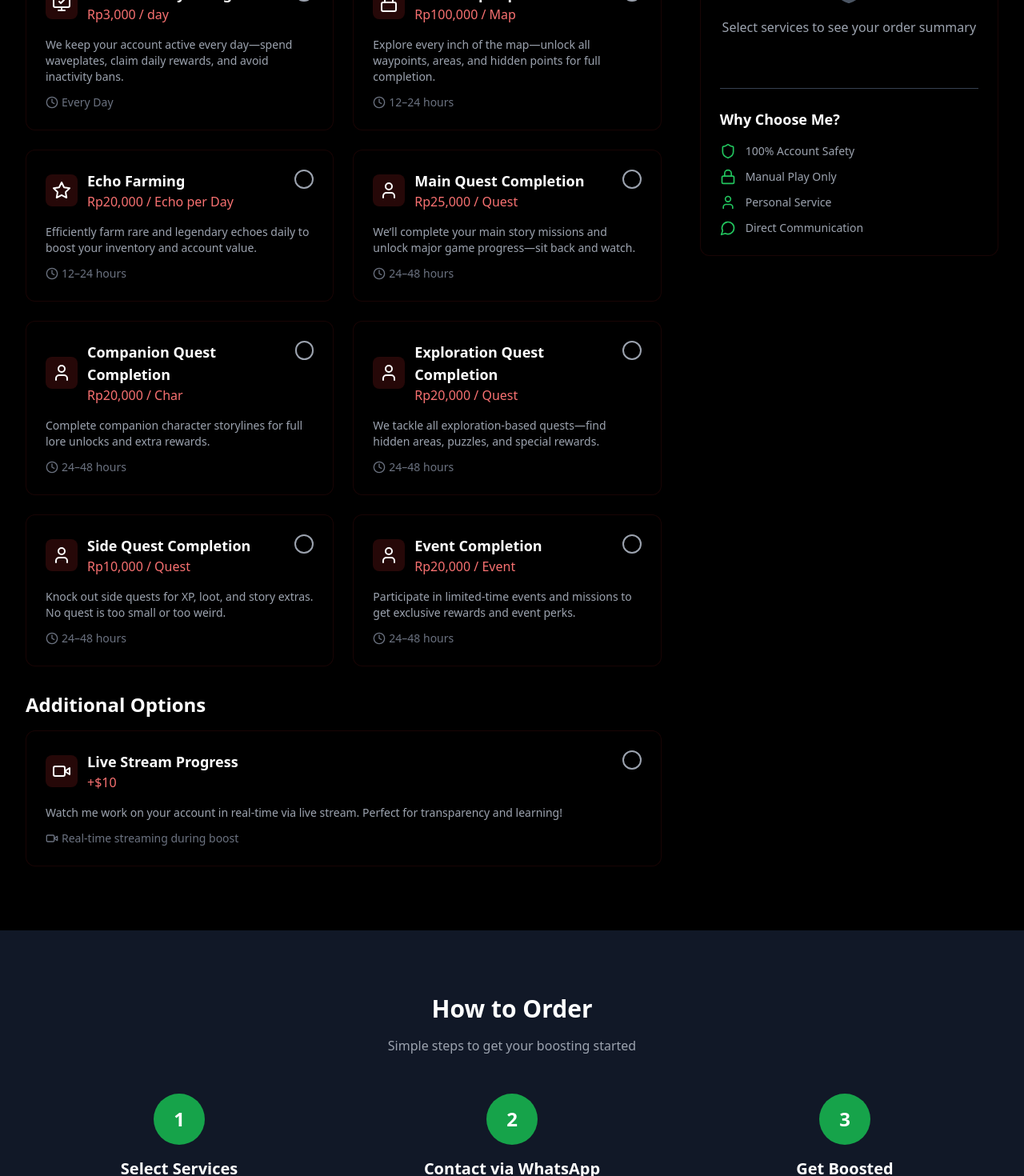
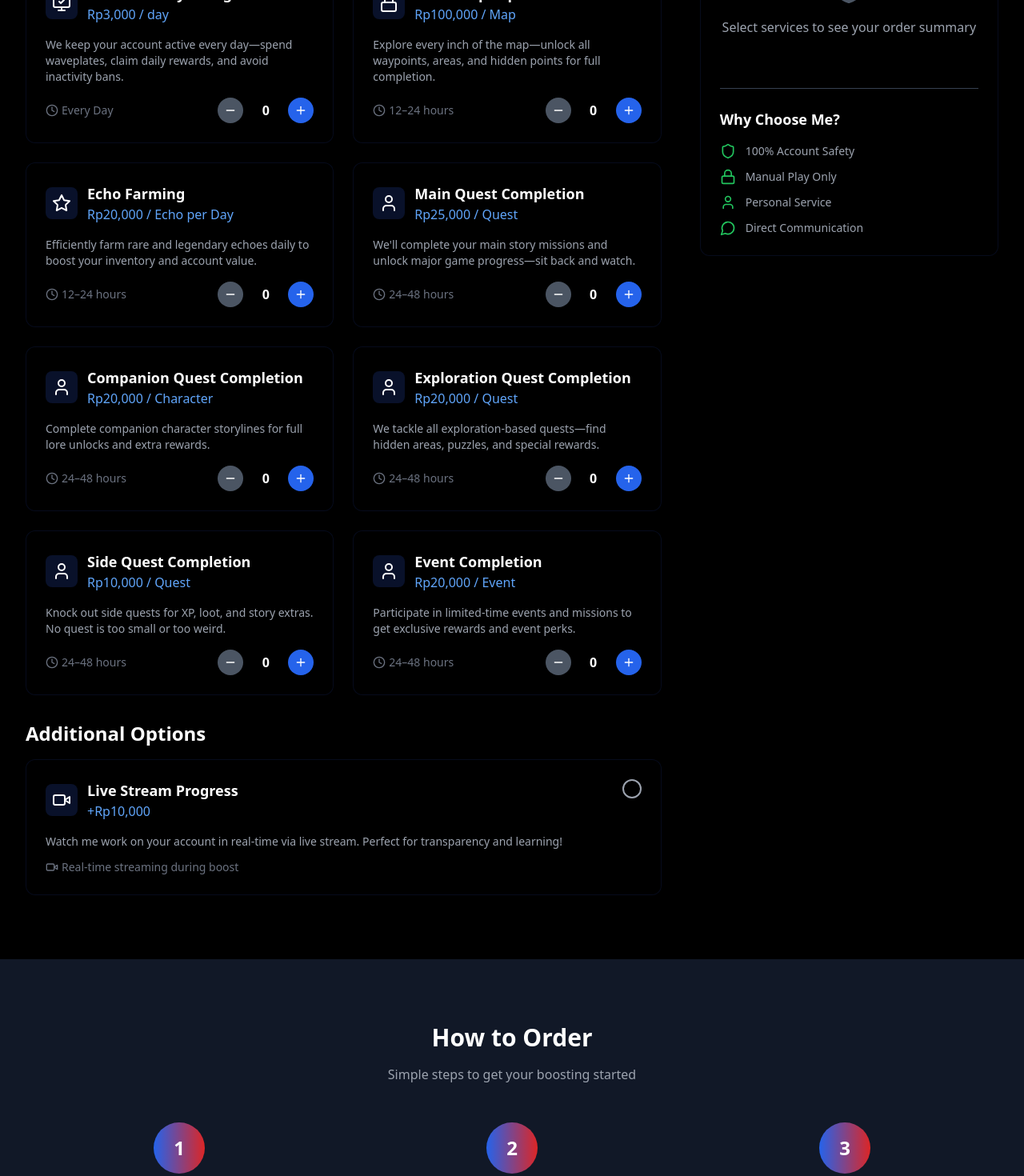
Before and after one commit to SoramiKS/Jokimil-Remasterd, a React (Vite) app in the folder project/: page /order in a window 1280 px wide. Shown: the part 560-2030 px from the top of the page at 80% size. Built offline with nearby package versions, Linux system fonts and the light colour scheme.

Commit message:
Updated Order.tsx

```diff
--- a/project/src/pages/Order.tsx
+++ b/project/src/pages/Order.tsx
@@ -1,22 +1,24 @@
 import React, { useState } from 'react';
-import { Shield, Zap, Clock, Star, Lock, User, MessageCircle, Video, MonitorCheck } from 'lucide-react';
+import { Shield, Zap, Clock, Star, Lock, User, MessageCircle, Video, MonitorCheck, Plus, Minus } from 'lucide-react';
+
+interface ServiceQuantity {
+  [key: string]: number;
+}
 
 const Order = () => {
-  const [selectedServices, setSelectedServices] = useState<string[]>([]);
+  const [serviceQuantities, setServiceQuantities] = useState<ServiceQuantity>({});
   const [liveStream, setLiveStream] = useState(false);
   const [username, setUsername] = useState('');
   const [uid, setUid] = useState('');
   const [errorMessage, setErrorMessage] = useState('');
-
-
-
 
   const services = [
     {
       id: 'babysitting',
       name: 'Account Babysitting',
       description: 'We keep your account active every day—spend waveplates, claim daily rewards, and avoid inactivity bans.',
-    price: 'Rp3,000 / day',
+      price: 'Rp3,000',
+      unit: 'day',
       duration: 'Every Day',
       icon: <MonitorCheck className="h-6 w-6" />
     },
@@ -24,7 +26,8 @@ const Order = () => {
       id: '100-map',
       name: '100% Map Exploration',
       description: 'Explore every inch of the map—unlock all waypoints, areas, and hidden points for full completion.',
-    price: 'Rp100,000 / Map',
+      price: 'Rp100,000',
+      unit: 'Map',
       duration: '12–24 hours',
       icon: <Lock className="h-6 w-6" />
     },
@@ -32,15 +35,17 @@ const Order = () => {
       id: 'echo-farming',
       name: 'Echo Farming',
       description: 'Efficiently farm rare and legendary echoes daily to boost your inventory and account value.',
-    price: 'Rp20,000 / Echo per Day',
+      price: 'Rp20,000',
+      unit: 'Echo per Day',
       duration: '12–24 hours',
       icon: <Star className="h-6 w-6" />
     },
     {
       id: 'main-quest',
       name: 'Main Quest Completion',
-    description: 'We’ll complete your main story missions and unlock major game progress—sit back and watch.',
-    price: 'Rp25,000 / Quest',
+      description: 'We\'ll complete your main story missions and unlock major game progress—sit back and watch.',
+      price: 'Rp25,000',
+      unit: 'Quest',
       duration: '24–48 hours',
       icon: <User className="h-6 w-6" />
     },
@@ -48,7 +53,8 @@ const Order = () => {
       id: 'companion-quest',
       name: 'Companion Quest Completion',
       description: 'Complete companion character storylines for full lore unlocks and extra rewards.',
-    price: 'Rp20,000 / Char',
+      price: 'Rp20,000',
+      unit: 'Character',
       duration: '24–48 hours',
       icon: <User className="h-6 w-6" />
     },
@@ -56,7 +62,8 @@ const Order = () => {
       id: 'exploration-quest',
       name: 'Exploration Quest Completion',
       description: 'We tackle all exploration-based quests—find hidden areas, puzzles, and special rewards.',
-    price: 'Rp20,000 / Quest',
+      price: 'Rp20,000',
+      unit: 'Quest',
       duration: '24–48 hours',
       icon: <User className="h-6 w-6" />
     },
@@ -64,7 +71,8 @@ const Order = () => {
       id: 'side-quest',
       name: 'Side Quest Completion',
       description: 'Knock out side quests for XP, loot, and story extras. No quest is too small or too weird.',
-    price: 'Rp10,000 / Quest',
+      price: 'Rp10,000',
+      unit: 'Quest',
       duration: '24–48 hours',
       icon: <User className="h-6 w-6" />
     },
@@ -72,50 +80,59 @@ const Order = () => {
       id: 'event',
       name: 'Event Completion',
       description: 'Participate in limited-time events and missions to get exclusive rewards and event perks.',
-    price: 'Rp20,000 / Event',
+      price: 'Rp20,000',
+      unit: 'Event',
       duration: '24–48 hours',
       icon: <User className="h-6 w-6" />
     },
   ];
 
+  const updateQuantity = (serviceId: string, change: number) => {
+    setServiceQuantities(prev => {
+      const currentQuantity = prev[serviceId] || 0;
+      const newQuantity = Math.max(0, currentQuantity + change);
 
-  const handleServiceToggle = (serviceId: string) => {
-    setSelectedServices(prev =>
-      prev.includes(serviceId)
-        ? prev.filter(id => id !== serviceId)
-        : [...prev, serviceId]
-    );
+      if (newQuantity === 0) {
+        const { [serviceId]: removed, ...rest } = prev;
+        return rest;
+      }
+
+      return {
+        ...prev,
+        [serviceId]: newQuantity
+      };
+    });
   };
 
   const calculateTotal = () => {
     let total = 0;
 
-  selectedServices.forEach(serviceId => {
+    Object.entries(serviceQuantities).forEach(([serviceId, quantity]) => {
       const service = services.find(s => s.id === serviceId);
-    if (service) {
-      // Ambil angka dari awal string dan buang yang bukan digit
+      if (service && quantity > 0) {
         const match = service.price.match(/[\d.,]+/);
         if (match) {
-        const cleaned = match[0].replace(/[.,]/g, ''); // Misal "20,000" => "20000"
-        total += parseInt(cleaned, 10);
+          const cleaned = match[0].replace(/[.,]/g, '');
+          total += parseInt(cleaned, 10) * quantity;
         }
       }
     });
 
-  // Tambahin biaya live stream kalau ada
     if (liveStream) {
-    total += 10000; // Rp10,000, bukan cuma 10 ygy 😭
+      total += 10000;
     }
 
     return total;
   };
 
-
   const generateWhatsAppMessage = () => {
-    const selectedServiceNames = selectedServices.map(serviceId => {
+    const selectedServiceDetails = Object.entries(serviceQuantities)
+      .filter(([_, quantity]) => quantity > 0)
+      .map(([serviceId, quantity]) => {
         const service = services.find(s => s.id === serviceId);
-      return service ? `• ${service.name} (${service.price})` : '';
-    }).filter(Boolean);
+        return service ? `• ${service.name} x${quantity} (${service.price} per ${service.unit})` : '';
+      })
+      .filter(Boolean);
 
     const message = `Hi! I'd like to place an order for Wuthering Waves boosting:
 
@@ -123,40 +140,42 @@ const calculateTotal = () => {
 *UID:* ${uid}
 
 *Selected Services:*
-${selectedServiceNames.join('\n')}
+${selectedServiceDetails.join('\n')}
 
-${liveStream ? '*Live Stream:* Yes (+$10)\n' : ''}
-*Total Cost:* $${calculateTotal()}
+${liveStream ? '*Live Stream:* Yes (+Rp10,000)\n' : ''}
+*Total Cost:* Rp${calculateTotal().toLocaleString()}
 
 Please let me know the next steps to proceed with my order. Thank you!`;
 
     return encodeURIComponent(message);
   };
 
-
   const handleWhatsAppOrder = () => {
     if (!username || !uid) {
       setErrorMessage('Please fill in your username and UID before placing the order.');
       return;
     }
-    if (selectedServices.length === 0) {
-      alert('Please select at least one service before placing your order.');
+    if (Object.keys(serviceQuantities).length === 0) {
+      setErrorMessage('Please select at least one service before placing your order.');
       return;
     }
 
+    setErrorMessage('');
     const message = generateWhatsAppMessage();
     const whatsappUrl = `https://wa.me/0895401658335?text=${message}`;
     window.open(whatsappUrl, '_blank');
   };
 
+  const hasSelectedServices = Object.keys(serviceQuantities).length > 0;
+
   return (
     <div className="pt-16">
       {/* Header */}
-      <section className="py-12 bg-gradient-to-br from-black via-red-950/10 to-black">
+      <section className="py-12 bg-gradient-to-br from-black via-dark-blue-950/20 to-black">
         <div className="max-w-7xl mx-auto px-4 sm:px-6 lg:px-8">
           <div className="text-center">
             <h1 className="text-5xl md:text-6xl font-bold text-white mb-4">
-              Place Your <span className="text-red-500">Order</span>
+              Place Your <span className="bg-gradient-to-r from-dark-blue-500 to-dark-red-500 bg-clip-text text-transparent">Order</span>
             </h1>
             <p className="text-xl text-gray-400 max-w-3xl mx-auto">
               Select your desired services and contact me directly on WhatsApp.
@@ -172,71 +191,97 @@ Please let me know the next steps to proceed with my order. Thank you!`;
           <div className="lg:col-span-2">
             <div className="mb-8">
               <h2 className="text-3xl font-bold text-white mb-4">Select Services</h2>
-              <p className="text-gray-400">Choose the boosting services you need</p>
+              <p className="text-gray-400">Choose the boosting services you need and specify quantities</p>
             </div>
 
             <div className="grid md:grid-cols-2 gap-6 mb-8">
-              {services.map((service) => (
+              {services.map((service) => {
+                const quantity = serviceQuantities[service.id] || 0;
+                const isSelected = quantity > 0;
+
+                return (
                   <div
                     key={service.id}
-                  className={`border rounded-xl p-6 cursor-pointer transition-all duration-300 ${selectedServices.includes(service.id)
-                    ? 'border-red-500 bg-red-900/20'
-                    : 'border-red-900/20 bg-black/50 hover:border-red-500/40'
+                    className={`border rounded-xl p-6 transition-all duration-300 ${
+                      isSelected
+                        ? 'border-dark-blue-500 bg-dark-blue-900/20'
+                        : 'border-dark-blue-900/20 bg-black/50 hover:border-dark-blue-500/40'
                     }`}
-                  onClick={() => handleServiceToggle(service.id)}
                   >
                     <div className="flex items-start justify-between mb-4">
                       <div className="flex items-center space-x-3">
-                      <div className={`p-2 rounded-lg ${selectedServices.includes(service.id) ? 'bg-red-500' : 'bg-red-900/30'
+                        <div className={`p-2 rounded-lg ${
+                          isSelected ? 'bg-dark-blue-500' : 'bg-dark-blue-900/30'
                         }`}>
                           {service.icon}
                         </div>
                         <div>
                           <h3 className="text-lg font-semibold text-white">{service.name}</h3>
-                        <p className="text-red-400 font-medium">{service.price}</p>
+                          <p className="text-dark-blue-400 font-medium">{service.price} / {service.unit}</p>
                         </div>
                       </div>
-                    <div className={`w-6 h-6 rounded-full border-2 ${selectedServices.includes(service.id)
-                      ? 'border-red-500 bg-red-500'
-                      : 'border-gray-400'
-                      }`}>
-                      {selectedServices.includes(service.id) && (
-                        <div className="w-2 h-2 bg-white rounded-full mx-auto mt-1"></div>
-                      )}
                     </div>
-                  </div>
-                  <p className="text-gray-400 text-sm mb-3">{service.description}</p>
+
+                    <p className="text-gray-400 text-sm mb-4">{service.description}</p>
+
+                    <div className="flex items-center justify-between">
                       <div className="flex items-center text-gray-500 text-sm">
                         <Clock className="h-4 w-4 mr-1" />
                         <span>{service.duration}</span>
                       </div>
+
+                      <div className="flex items-center space-x-3">
+                        <button
+                          onClick={() => updateQuantity(service.id, -1)}
+                          disabled={quantity === 0}
+                          className="w-8 h-8 rounded-full bg-dark-red-600 hover:bg-dark-red-700 disabled:bg-gray-600 disabled:cursor-not-allowed flex items-center justify-center transition-colors"
+                        >
+                          <Minus className="h-4 w-4 text-white" />
+                        </button>
+
+                        <span className="text-white font-semibold min-w-[2rem] text-center">
+                          {quantity}
+                        </span>
+
+                        <button
+                          onClick={() => updateQuantity(service.id, 1)}
+                          className="w-8 h-8 rounded-full bg-dark-blue-600 hover:bg-dark-blue-700 flex items-center justify-center transition-colors"
+                        >
+                          <Plus className="h-4 w-4 text-white" />
+                        </button>
                       </div>
-              ))}
+                    </div>
+                  </div>
+                );
+              })}
             </div>
 
             {/* Live Stream Option */}
             <div className="mb-8">
               <h3 className="text-2xl font-bold text-white mb-4">Additional Options</h3>
               <div
-                className={`border rounded-xl p-6 cursor-pointer transition-all duration-300 ${liveStream
-                  ? 'border-red-500 bg-red-900/20'
-                  : 'border-red-900/20 bg-black/50 hover:border-red-500/40'
+                className={`border rounded-xl p-6 cursor-pointer transition-all duration-300 ${
+                  liveStream
+                    ? 'border-dark-blue-500 bg-dark-blue-900/20'
+                    : 'border-dark-blue-900/20 bg-black/50 hover:border-dark-blue-500/40'
                 }`}
                 onClick={() => setLiveStream(!liveStream)}
               >
                 <div className="flex items-start justify-between mb-4">
                   <div className="flex items-center space-x-3">
-                    <div className={`p-2 rounded-lg ${liveStream ? 'bg-red-500' : 'bg-red-900/30'
+                    <div className={`p-2 rounded-lg ${
+                      liveStream ? 'bg-dark-blue-500' : 'bg-dark-blue-900/30'
                     }`}>
                       <Video className="h-6 w-6" />
                     </div>
                     <div>
                       <h3 className="text-lg font-semibold text-white">Live Stream Progress</h3>
-                      <p className="text-red-400 font-medium">+$10</p>
+                      <p className="text-dark-blue-400 font-medium">+Rp10,000</p>
                     </div>
                   </div>
-                  <div className={`w-6 h-6 rounded-full border-2 ${liveStream
-                    ? 'border-red-500 bg-red-500'
+                  <div className={`w-6 h-6 rounded-full border-2 ${
+                    liveStream
+                      ? 'border-dark-blue-500 bg-dark-blue-500'
                       : 'border-gray-400'
                   }`}>
                     {liveStream && (
@@ -258,27 +303,37 @@ Please let me know the next steps to proceed with my order. Thank you!`;
           {/* Order Summary */}
           <div className="lg:col-span-1">
             <div className="sticky top-24">
-              <div className="bg-black/50 border border-red-900/20 rounded-xl p-6">
+              <div className="bg-black/50 border border-dark-blue-900/20 rounded-xl p-6">
                 <h3 className="text-2xl font-bold text-white mb-6">Order Summary</h3>
 
-                {selectedServices.length === 0 && !liveStream ? (
+                {!hasSelectedServices && !liveStream ? (
                   <div className="text-center py-8">
                     <Shield className="h-12 w-12 text-gray-600 mx-auto mb-4" />
                     <p className="text-gray-400">Select services to see your order summary</p>
                   </div>
                 ) : (
                   <div className="space-y-4">
-                    {selectedServices.map(serviceId => {
+                    {Object.entries(serviceQuantities)
+                      .filter(([_, quantity]) => quantity > 0)
+                      .map(([serviceId, quantity]) => {
                         const service = services.find(s => s.id === serviceId);
-                      return service ? (
+                        if (!service) return null;
+
+                        const match = service.price.match(/[\d.,]+/);
+                        const unitPrice = match ? parseInt(match[0].replace(/[.,]/g, ''), 10) : 0;
+                        const totalPrice = unitPrice * quantity;
+
+                        return (
                           <div key={serviceId} className="flex justify-between items-start py-2 border-b border-gray-700">
                             <div>
                               <p className="text-white font-medium">{service.name}</p>
-                            <p className="text-gray-400 text-sm">{service.duration}</p>
+                              <p className="text-gray-400 text-sm">
+                                {quantity} × {service.price} per {service.unit}
+                              </p>
                             </div>
-                          <p className="text-red-400 font-medium">{service.price}</p>
+                            <p className="text-dark-blue-400 font-medium">Rp{totalPrice.toLocaleString()}</p>
                           </div>
-                      ) : null;
+                        );
                       })}
 
                     {liveStream && (
@@ -287,14 +342,16 @@ Please let me know the next steps to proceed with my order. Thank you!`;
                           <p className="text-white font-medium">Live Stream Progress</p>
                           <p className="text-gray-400 text-sm">Real-time streaming</p>
                         </div>
-                        <p className="text-red-400 font-medium">+$10</p>
+                        <p className="text-dark-blue-400 font-medium">+Rp10,000</p>
                       </div>
                     )}
 
                     <div className="pt-4 border-t border-gray-700">
                       <div className="flex justify-between items-center">
                         <p className="text-xl font-bold text-white">Total:</p>
-                        <p className="text-2xl font-bold text-red-500">Rp{calculateTotal()}</p>
+                        <p className="text-2xl font-bold bg-gradient-to-r from-dark-blue-500 to-dark-red-500 bg-clip-text text-transparent">
+                          Rp{calculateTotal().toLocaleString()}
+                        </p>
                       </div>
                     </div>
 
@@ -304,24 +361,22 @@ Please let me know the next steps to proceed with my order. Thank you!`;
                         placeholder="Enter your Username"
                         value={username}
                         onChange={(e) => setUsername(e.target.value)}
-                        className="w-full px-4 py-2 bg-black border border-red-900/40 text-white rounded-md placeholder-gray-500 focus:outline-none focus:ring-2 focus:ring-red-500"
+                        className="w-full px-4 py-2 bg-black border border-dark-blue-900/40 text-white rounded-md placeholder-gray-500 focus:outline-none focus:ring-2 focus:ring-dark-blue-500"
                       />
                       <input
                         type="text"
                         placeholder="Enter your UID"
                         value={uid}
                         onChange={(e) => setUid(e.target.value)}
-                        className="w-full px-4 py-2 bg-black border border-red-900/40 text-white rounded-md placeholder-gray-500 focus:outline-none focus:ring-2 focus:ring-red-500"
+                        className="w-full px-4 py-2 bg-black border border-dark-blue-900/40 text-white rounded-md placeholder-gray-500 focus:outline-none focus:ring-2 focus:ring-dark-blue-500"
                       />
 
                       {errorMessage && (
-                        <div className="text-red-500 text-sm font-medium">
+                        <div className="text-dark-red-500 text-sm font-medium">
                           {errorMessage}
                         </div>
                       )}
                     </div>
-
-
 
                     <button
                       onClick={handleWhatsAppOrder}
@@ -371,21 +426,21 @@ Please let me know the next steps to proceed with my order. Thank you!`;
 
           <div className="grid md:grid-cols-3 gap-8 mb-12">
             <div className="text-center">
-              <div className="w-16 h-16 bg-green-600 rounded-full flex items-center justify-center text-2xl font-bold text-white mx-auto mb-4">
+              <div className="w-16 h-16 bg-gradient-to-r from-dark-blue-600 to-dark-red-600 rounded-full flex items-center justify-center text-2xl font-bold text-white mx-auto mb-4">
                 1
               </div>
               <h3 className="text-xl font-semibold text-white mb-2">Select Services</h3>
-              <p className="text-gray-400">Choose your desired boosting services and options above</p>
+              <p className="text-gray-400">Choose your desired boosting services and specify quantities above</p>
             </div>
             <div className="text-center">
-              <div className="w-16 h-16 bg-green-600 rounded-full flex items-center justify-center text-2xl font-bold text-white mx-auto mb-4">
+              <div className="w-16 h-16 bg-gradient-to-r from-dark-blue-600 to-dark-red-600 rounded-full flex items-center justify-center text-2xl font-bold text-white mx-auto mb-4">
                 2
               </div>
               <h3 className="text-xl font-semibold text-white mb-2">Contact via WhatsApp</h3>
               <p className="text-gray-400">Click the WhatsApp button to send me your order details</p>
             </div>
             <div className="text-center">
-              <div className="w-16 h-16 bg-green-600 rounded-full flex items-center justify-center text-2xl font-bold text-white mx-auto mb-4">
+              <div className="w-16 h-16 bg-gradient-to-r from-dark-blue-600 to-dark-red-600 rounded-full flex items-center justify-center text-2xl font-bold text-white mx-auto mb-4">
                 3
               </div>
               <h3 className="text-xl font-semibold text-white mb-2">Get Boosted</h3>
@@ -393,7 +448,7 @@ Please let me know the next steps to proceed with my order. Thank you!`;
             </div>
           </div>
 
-          <div className="bg-black/50 border border-red-900/20 rounded-xl p-8 text-center">
+          <div className="bg-black/50 border border-dark-blue-900/20 rounded-xl p-8 text-center">
             <MessageCircle className="h-12 w-12 text-green-500 mx-auto mb-4" />
             <h3 className="text-2xl font-bold text-white mb-4">Direct Communication</h3>
             <p className="text-gray-400 mb-6">
@@ -429,22 +484,22 @@ Please let me know the next steps to proceed with my order. Thank you!`;
             {[
               {
                 q: "How long does the boosting process take?",
-                a: "Most orders are completed within 24-48 hours. Priority orders are finished 50% faster. I'll give you a more specific timeline when we discuss your order."
+                a: "Most orders are completed within 24-48 hours. Multiple quantities may take longer depending on the service type. I'll give you a more specific timeline when we discuss your order."
               },
               {
                 q: "Is my account safe during the boosting process?",
                 a: "Absolutely. I use only manual gameplay methods and never use cheats or bots. Your account security is my top priority, and I've never had an account compromised."
               },
               {
-                q: "What's the live stream option?",
-                a: "For an extra $10, I can stream the boosting process live so you can watch me work on your account in real-time. It's great for transparency and learning!"
+                q: "Can I order multiple quantities of the same service?",
+                a: "Yes! You can specify exactly how many of each service you need. For example, if you want account babysitting for 5 days, just set the quantity to 5."
               },
               {
                 q: "How do I pay for the service?",
                 a: "We'll discuss payment methods when you contact me on WhatsApp. I accept various secure payment options and we'll arrange what works best for you."
               }
             ].map((faq, index) => (
-              <div key={index} className="bg-gray-900/50 border border-red-900/20 rounded-lg p-6">
+              <div key={index} className="bg-gray-900/50 border border-dark-blue-900/20 rounded-lg p-6">
                 <h3 className="text-lg font-semibold text-white mb-3">{faq.q}</h3>
                 <p className="text-gray-400">{faq.a}</p>
               </div>
```
Lines whose indentation alone changed are shown as unchanged.
